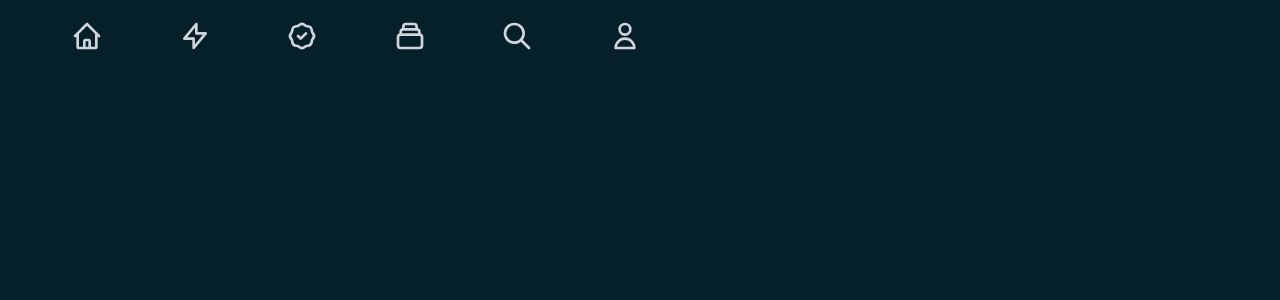
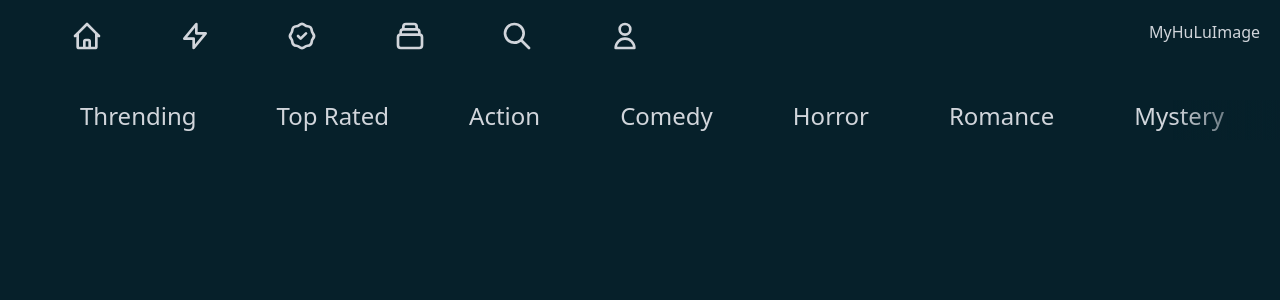
Before and after one commit to hasindu-ramanayake/MyHulu, a Next.js app in the folder hulu-clone/: page / in a window 1280 px wide. Shown: the top 300 px of the page. Built offline with nearby package versions, Linux system fonts and the light colour scheme; no server answers.

Commit message:
myhulu
Nav bar complete

```diff
--- /dev/null
+++ b/hulu-clone/Utils/requests.js
@@ -0,0 +1,50 @@
+
+const API_KEY = process.env.API_KEY;
+
+export default {
+    fetchTrending: {
+        title:'Thrending',
+        url:`/thrending/all/week?api_key=${API_KEY}&language=en-US`
+    },
+    fetchTopRated: {
+        title:'Top Rated',
+        url:`/movie/top_rated?api_key=${API_KEY}&language=en-US`
+    },
+    fetchAction: {
+        title:'Action',
+        url:`/discover/movie?api_key=${API_KEY}&with_genres=28`
+    },
+    fetchComedy: {
+        title:'Comedy',
+        url:`/discover/movie?api_key=${API_KEY}&with_genres=35`
+    },
+    fetchHorror: {
+        title:'Horror',
+        url:`/discover/movie?api_key=${API_KEY}&with_genres=27`
+    },
+    fetchRomance: {
+        title:'Romance',
+        url:`/discover/movie?api_key=${API_KEY}&with_genres=10749`
+    },
+    fetchMystery: {
+        title:'Mystery',
+        url:`/discover/movie?api_key=${API_KEY}&with_genres=9648`
+    },
+    fetchSciFi: {
+        title:'Sci-Fi',
+        url:`/discover/movie?api_key=${API_KEY}&with_genres=878`
+    },
+    fetchWestern: {
+        title:'Western',
+        url:`/discover/movie?api_key=${API_KEY}&with_genres=37`
+    },
+    fetchAnimation: {
+        title:'Animation',
+        url:`/discover/movie?api_key=${API_KEY}&with_genres=16`
+    },
+    fetchTvMovies: {
+        title:'TV Movies',
+        url:`/discover/movie?api_key=${API_KEY}&with_genres=10770`
+    },
+
+}
--- a/hulu-clone/components/Header.js
+++ b/hulu-clone/components/Header.js
@@ -20,6 +20,7 @@
             <HeaderItem title='SEARCH' Icon={SearchIcon}/>
             <HeaderItem title='ACCOUNT' Icon={UserIcon}/>
         </div>
+        <h1 className=' text-60' width={200} height={100} >MyHuLuImage</h1>
     {/* <Image
         className="object-contain"
         src="D:/webDev/projects/MyHulu/styles/hululogo.png"
--- /dev/null
+++ b/hulu-clone/components/Nav.js
@@ -0,0 +1,29 @@
+import {useRouter} from 'next/router'
+import React from 'react'
+import requests from '../Utils/requests'
+
+function Nav() {
+  const router = useRouter();
+
+  return (
+    <nav className=' relative'>
+      <div className='flex px-10 sm:px-20 text-2xl whitespace-nowrap space-x-10
+                    sm:space-x-20 overflow-x-scroll scrollbar-hide '>
+        {Object.entries(requests).map( ([keyMap,{title,url}]) => (
+          <h2
+          key={keyMap}
+          onClick={()=>router.push(`/?genre=${keyMap}`)}
+          className='last:pr-24 cursor-pointer transition duration-100
+          transform hover:scale-125 hover:text-white'>
+          {title}
+          </h2>
+        ))}
+
+      </div>
+      <div className=' absolute top-0 right-0 bg-gradient-to-l from-[#06202A] h-10 w-1/12'></div>
+    </nav>
+  )
+
+}
+
+export default Nav
--- a/hulu-clone/package.json
+++ b/hulu-clone/package.json
@@ -12,7 +12,8 @@
     "@heroicons/react": "^1.0.6",
     "next": "12.2.3",
     "react": "18.2.0",
-    "react-dom": "18.2.0"
+    "react-dom": "18.2.0",
+    "tailwind-scrollbar-hide": "^1.1.7"
   },
   "devDependencies": {
     "autoprefixer": "^10.4.8",
--- a/hulu-clone/pages/index.js
+++ b/hulu-clone/pages/index.js
@@ -1,11 +1,12 @@
 import Header from "../components/Header";
+import Nav from "../components/Nav";
 
 export default function Home() {
   return (
-    <div>
+    <div className=''>
       <title>MyHulu</title>
       <Header />
-      {/* nav */}
+      <Nav />
       {/* results */}
 
     </div>
--- a/hulu-clone/tailwind.config.js
+++ b/hulu-clone/tailwind.config.js
@@ -9,5 +9,5 @@
   theme: {
     extend: {},
   },
-  plugins: [],
+  plugins: [require('tailwind-scrollbar-hide')],
 }
```
Also changed, not shown: hulu-clone/styles/Home.module.css (deleted, +0 -129 lines), hulu-clone/styles/globals.css (line endings or trailing spaces), 2 other files (tests, documents, lock files or other folders).
